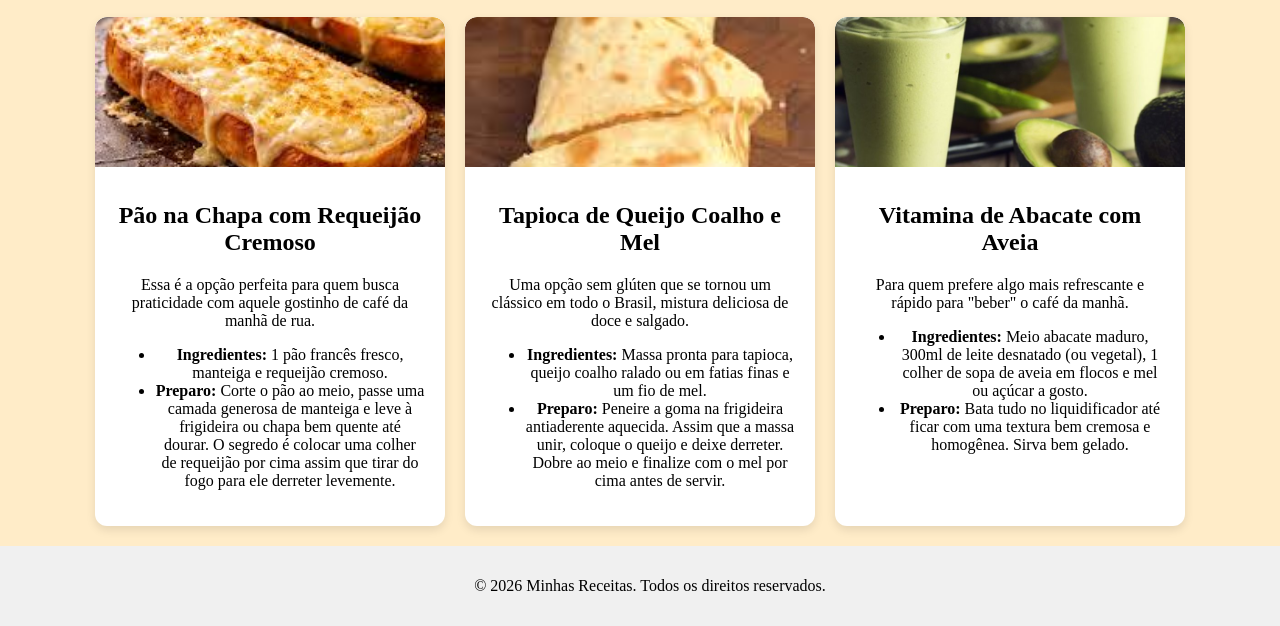
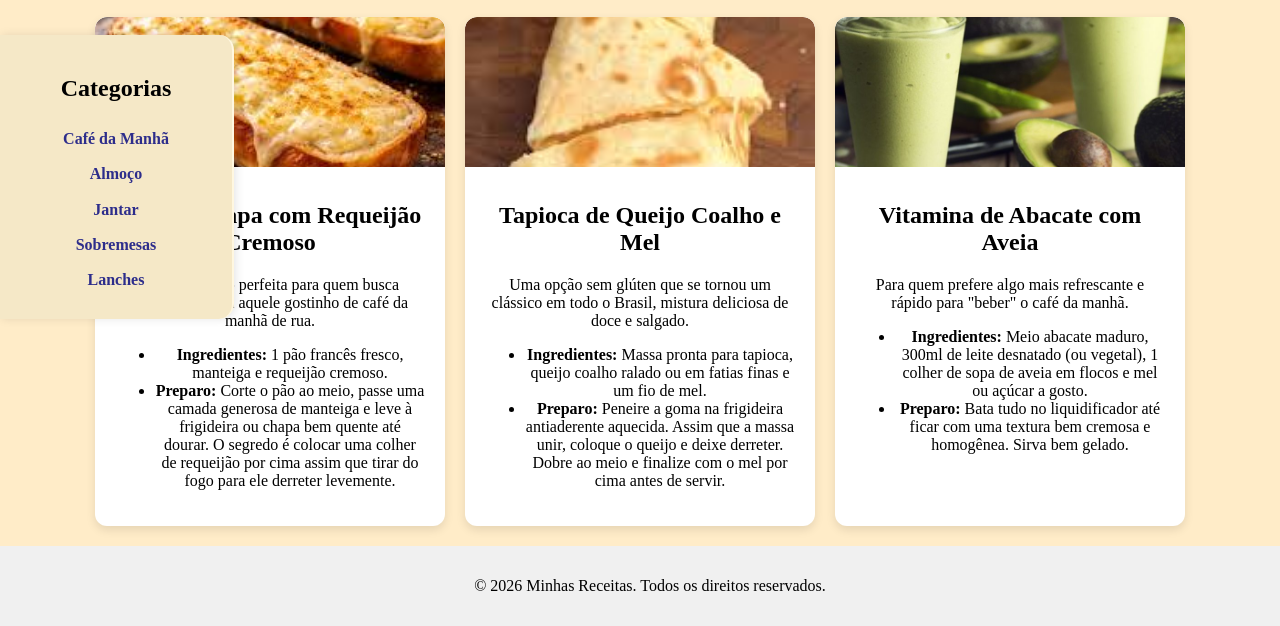
Before and after one commit to Guilherme-M-X/Dev_Web, a plain HTML site: page categorias/1_cafeDaManha.html in a window 1280 px wide. Shown: the part 193-819 px from the top of the page. Drawn offline with Linux system fonts and the light colour scheme.

Commit message:
adicionando barra de categorias, dentro das paginas de categorias

```diff
--- a/categorias/1_cafeDaManha.html
+++ b/categorias/1_cafeDaManha.html
@@ -34,6 +34,19 @@
 
         </div>
         <!-- Fim Menu de navegação -->
+
+        <!-- Inicio Categorias -->
+        <div class="categorias">
+            <h2>Categorias</h2>
+            <ul>
+                <li><a href="1_cafeDaManha.html">Café da Manhã</a></li>
+                <li><a href="2_almoco.html">Almoço</a></li>
+                <li><a href="3_jantar.html">Jantar</a></li>
+                <li><a href="4_sobremesas.html">Sobremesas</a></li>
+                <li><a href="5_lanches.html">Lanches</a></li>
+            </ul>
+        </div>
+        <!-- Fim Categorias -->
 
         <div class="container-receitas">
 
```
Also changed, not shown: categorias/2_almoco.html (+13 -0 lines), categorias/3_jantar.html (+13 -0 lines), categorias/4_sobremesas.html (+13 -0 lines), categorias/5_lanches.html (+13 -0 lines).
